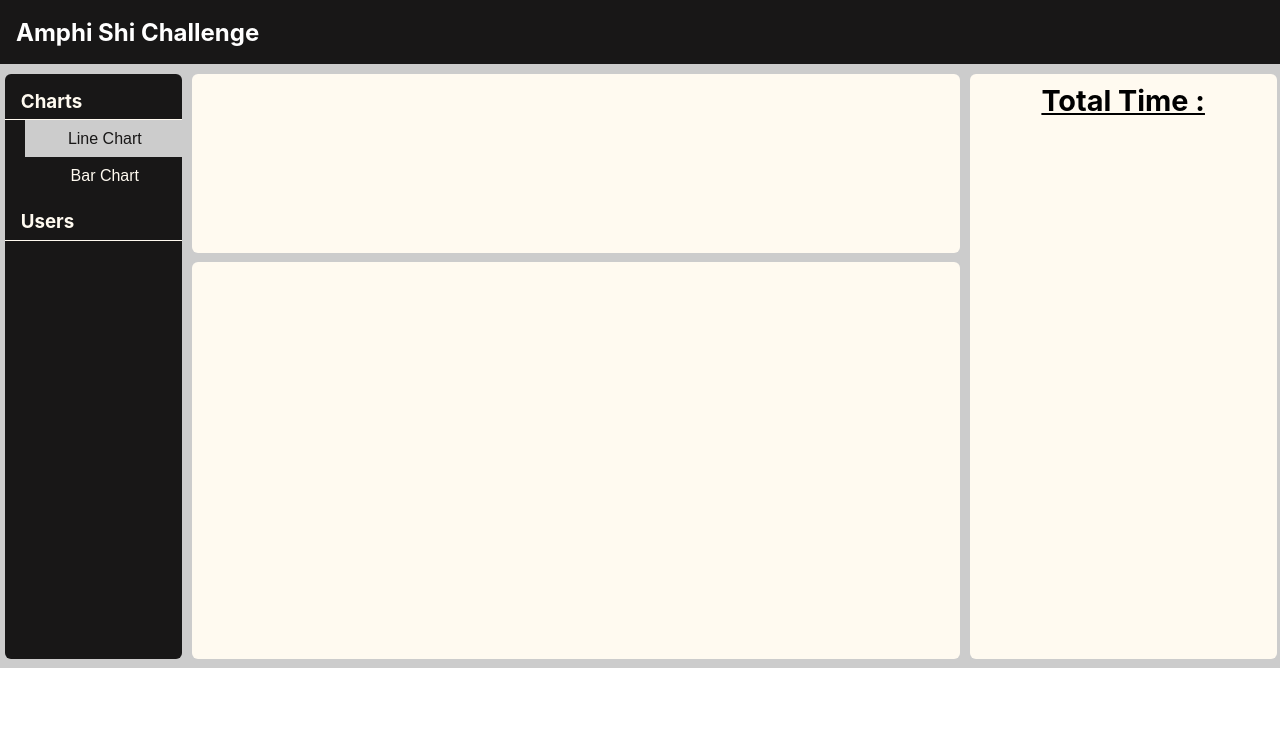
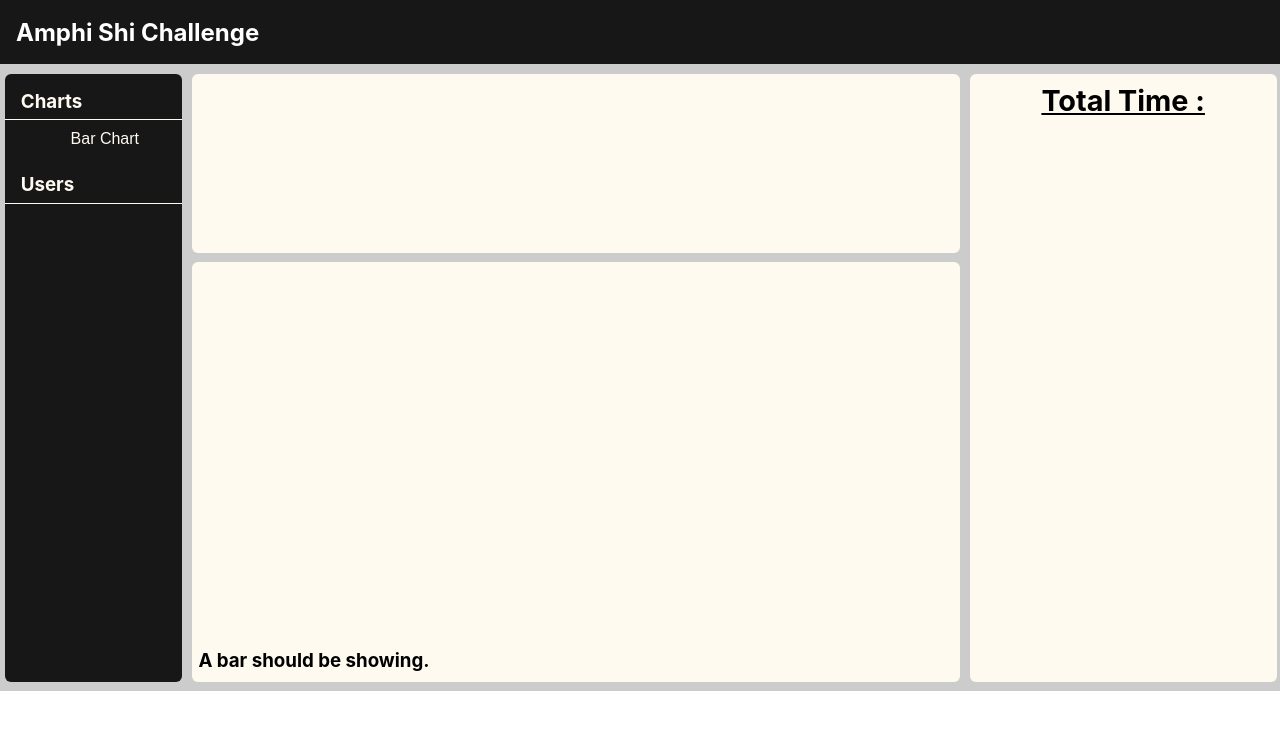
Before and after one commit to mulfranck/shi, a React (Create React App) app: page / in a window 1280 px wide. Both pictures are taken after a click on the button "Line Chart". Shown: the top 730 px of the page. Built offline with nearby package versions, Linux system fonts and the light colour scheme.

Commit message:
add Barchart as the main chart too

```diff
--- a/src/App.js
+++ b/src/App.js
@@ -4,6 +4,7 @@ import Chart from "./components/LineChart";
 import ArcChart from './components/ArcChart';
 
 import './App.css'
+import BarChart from "./components/BarChart";
 
 const urls = [
     'https://wakatime.com/share/@mulfranck/4fdf6505-2b4c-4f67-bdfa-649580aec397.json',
@@ -52,6 +53,12 @@ const App = () => {
      */
     const [ datasets, setDatasets ] = useState([]);
     const [ labels, setLabels ] = useState([]); // ['Mon', 'Tues', ..] i.e the x-axis values
+    const [ isLineShowing, setIsLineShowing ] = useState(true);
+
+
+    const chartSwitchHandler = () => {
+        setIsLineShowing(!isLineShowing);
+    }
 
     /**
      * @param {Array} arrOfDays - an array of object from the api
@@ -116,7 +123,7 @@ const App = () => {
                 setLabels(storedLabels);
                 setDatasets(storedDataset);
             }
-        }
+        } // eslint-disable-next-line
     }, []);
 
     return (
@@ -128,8 +135,7 @@ const App = () => {
             <aside>
                 <div>
                     <h3>Charts </h3>
-                    <button className="line-chart active">Line Chart</button>
-                    <button className="bar-chart">Bar Chart</button>
+                    <button className={isLineShowing ? 'Active': ''} onClick={chartSwitchHandler}>{ isLineShowing ? 'Line Chart' : 'Bar Chart' }</button>
                 </div>
 
                 <div>
@@ -146,7 +152,8 @@ const App = () => {
                 </div>
 
                 <div className="main-chart">
-                    {datasets && <Chart labels={labels} datasets={datasets} chartType='line'/>}
+                    {datasets && isLineShowing && <Chart labels={labels} datasets={datasets} chartType='line'/>}
+                    {datasets && !isLineShowing && <BarChart labels={labels} datasets={datasets} />}
                 </div>
 
             </section>
--- a/src/components/ArcChart.js
+++ b/src/components/ArcChart.js
@@ -12,6 +12,7 @@ import {
   ChartJs.register(
     ArcElement,
     Tooltip,
+    Title,
     Legend
   );
 
--- /dev/null
+++ b/src/components/BarChart.js
@@ -0,0 +1,61 @@
+import {
+    Chart,
+    BarElement,
+    Title,
+    LinearScale,
+    CategoryScale,
+    Tooltip,
+    Legend
+} from "chart.js";
+
+import { Bar } from "react-chartjs-2";
+
+
+Chart.register(
+    BarElement,
+    Title,
+    Legend,
+    Tooltip,
+    LinearScale,
+    CategoryScale
+)
+
+
+const BarChart = ({labels, datasets}) => {
+
+    const barData = { labels, datasets}
+    const barOpt = {
+        responsive: true,
+        transition: {
+            show: {
+                animations: {
+                    x : { from : 0 },
+                    y : { from : 0 }
+                }
+            },
+            hide: {
+                animations: {
+                    x: { to: 0 },
+                    y: { to: 0 }
+                }
+            }
+        },
+
+        plugin: {
+            legend: {
+                display: true
+            }
+        }
+    }
+
+
+    return (
+        <article className="chart col-6">
+            <Bar options={barOpt} data={barData} />
+
+            <h3>A bar should be showing.</h3>
+        </article>
+    )
+}
+
+export default BarChart;
```
Also changed, not shown: 1 other file (tests, documents, lock files or other folders).
